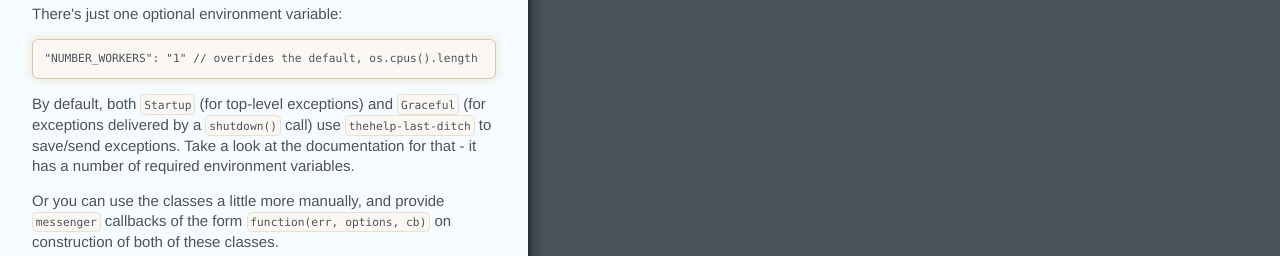
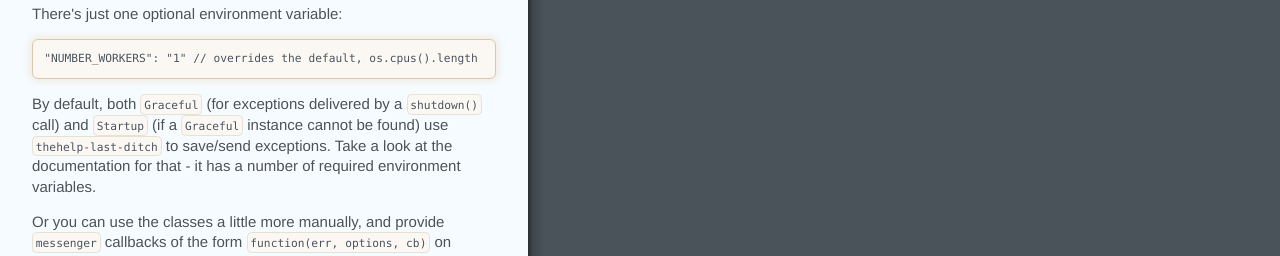
Before and after one commit to thehelp/cluster, a website: page docs/index.html in a window 1280 px wide. Shown: the part 515-771 px from the top of the page. Drawn offline with Linux system fonts and the light colour scheme.

Commit message:
More readme massage

```diff
--- a/docs/index.html
+++ b/docs/index.html
@@ -15,9 +15,9 @@
 <pre><code>"NUMBER_WORKERS": "1" // overrides the default, os.cpus().length
 </code></pre>
 
-<p>By default, both <code>Startup</code> (for top-level exceptions) and <code>Graceful</code> (for exceptions delivered by a <code>shutdown()</code> call) use <code>thehelp-last-ditch</code> to save/send exceptions. Take a look at the documentation for that - it has a number of required environment variables.</p>
+<p>By default, both <code>Graceful</code> (for exceptions delivered by a <code>shutdown()</code> call) and <code>Startup</code> (if a <code>Graceful</code> instance cannot be found) use <code>thehelp-last-ditch</code> to save/send exceptions. Take a look at the documentation for that - it has a number of required environment variables.</p>
 
-<p>Or you can use the classes a little more manually, and provide <code>messenger</code> callbacks of the form <code>function(err, options, cb)</code> on construction of both of these classes.</p>
+<p>Or you can use the classes a little more manually, and provide <code>messenger</code> callbacks of the form <code>function(err, options, cb)</code> on construction of both of these classes. You'll still need to set the environment variables; we prefer to show you an error on startup of the process vs. when you have an error. :0)</p>
 
 <h2 id="usage">Usage</h2>
 
```
Also changed, not shown: README.md.
